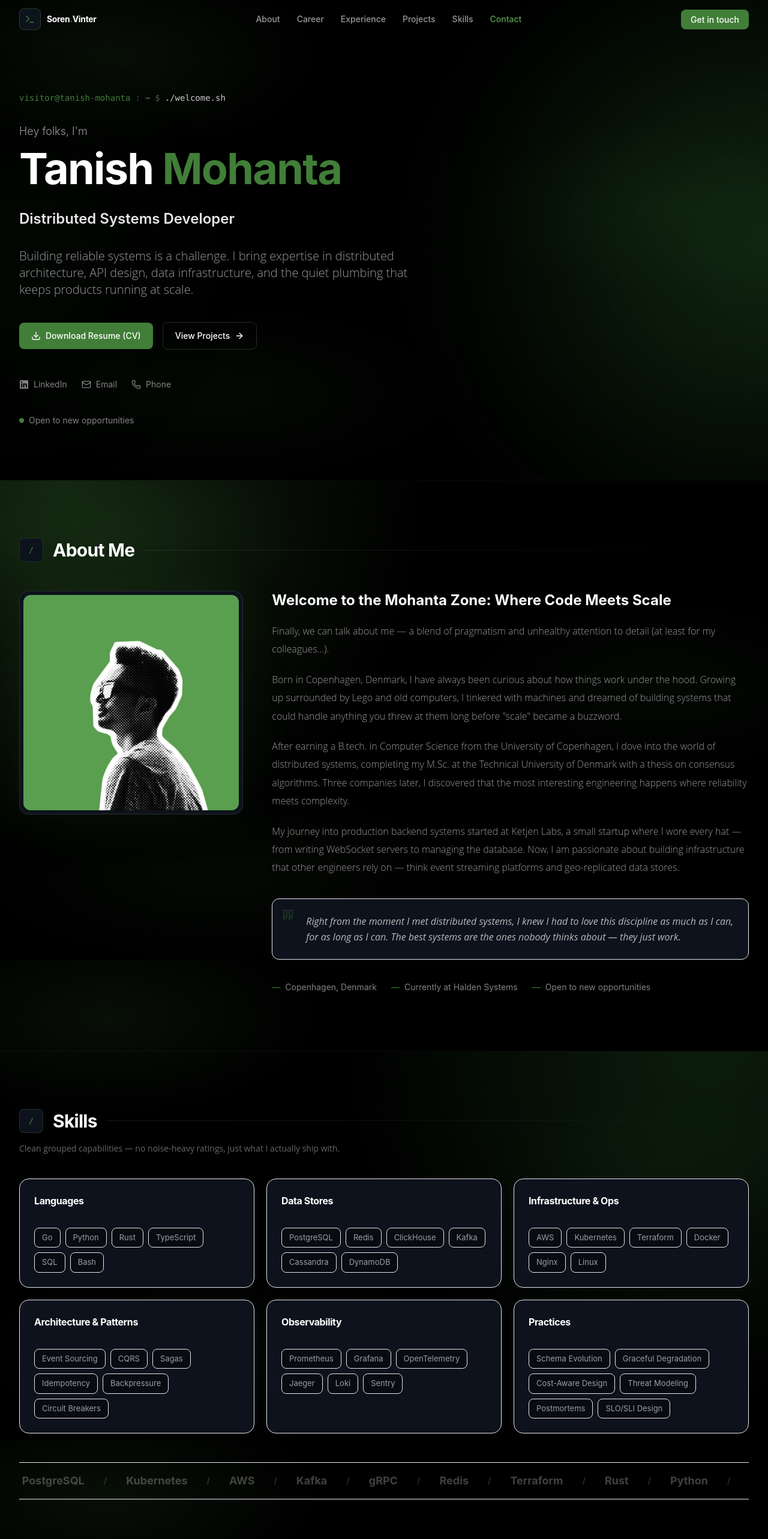
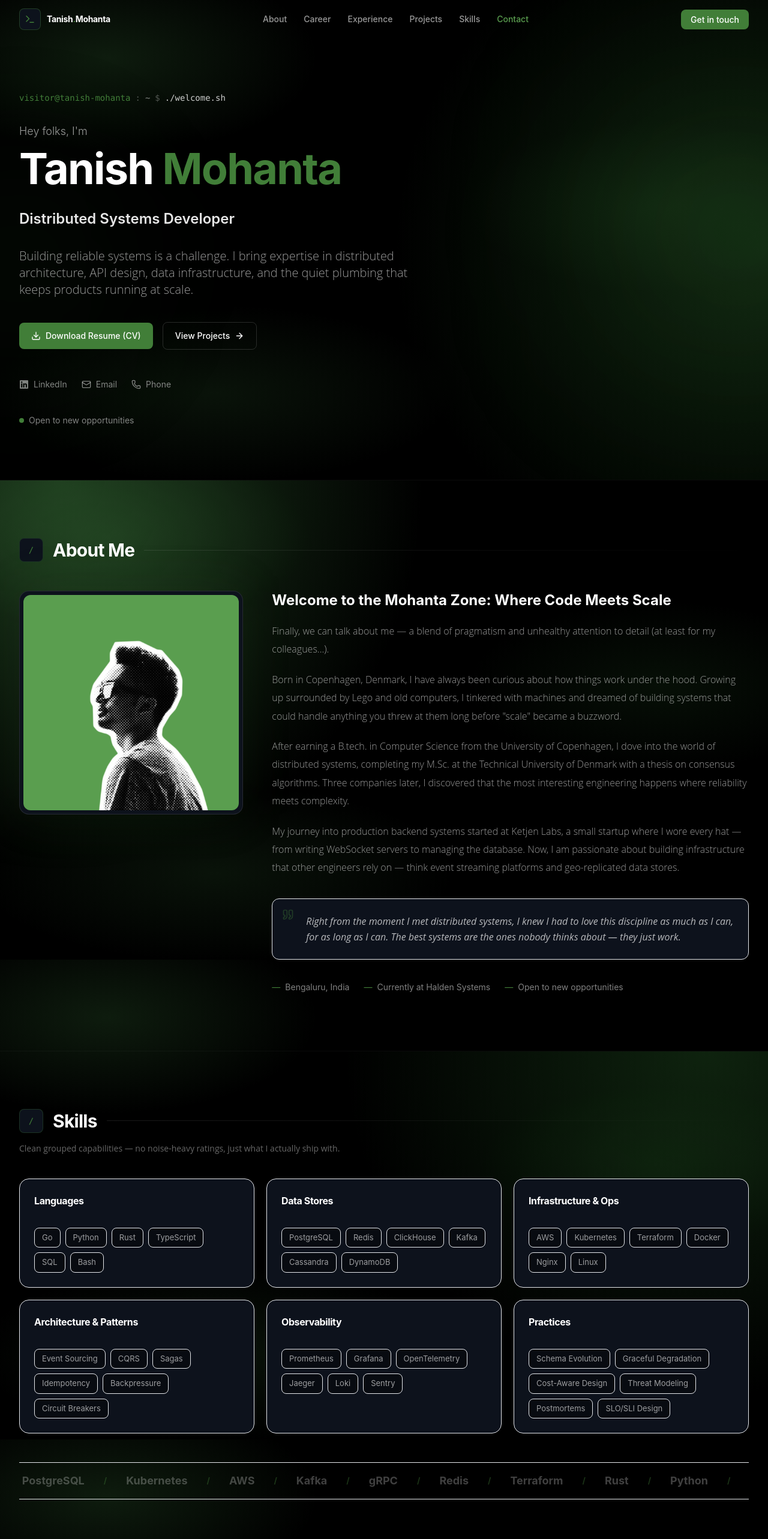
Before and after one commit to tanishtt/portfolio-app, a React (Vite) app: page / in a window 1280 px wide. Shown: the top 2566 px of the page at 60% size. Built offline with nearby package versions, Linux system fonts and the light colour scheme.

Commit message:
refactored green color

```diff
--- a/src/components/Navbar.tsx
+++ b/src/components/Navbar.tsx
@@ -39,7 +39,7 @@ export default function Navbar() {
             <Terminal className="w-4.5 h-4.5 text-[#417E38]" />
           </span>
           <span className="text-white text-sm font-bold tracking-tight">
-            Soren<span className="text-[#417E38]">.</span>Vinter
+            Tanish<span className="text-[#417E38]">.</span>Mohanta
           </span>
         </a>
 
--- a/src/data/portfolio.ts
+++ b/src/data/portfolio.ts
@@ -10,7 +10,7 @@ export const personal = {
   ],
   tagline:
     "Building reliable systems is a challenge. I bring expertise in distributed architecture, API design, data infrastructure, and the quiet plumbing that keeps products running at scale.",
-  location: "Copenhagen, Denmark",
+  location: "Bengaluru, India",
   email: "tanishmohanta1901@gmail.com",
   phone: "+91 7903109365",
   github: "https://github.com/tanishtt",
--- a/src/index.css
+++ b/src/index.css
@@ -7,9 +7,9 @@
     --white: #ffffff;
     --black: #000000;
     --primary: #0d121c;
-    --secondary: #417e38;
-    --secondary-light: #5a9e4f;
-    --secondary-dark: #2c682c;
+    --secondary: #4d9a4d;
+    --secondary-light: #79d57c;
+    --secondary-dark: #2d6c2d;
     --border: rgba(255, 255, 255, 0.08);
     --border-strong: rgba(255, 255, 255, 0.15);
     --text: #ffffff;
@@ -76,7 +76,9 @@
   }
 
   .glow-green {
-    box-shadow: 0 0 80px -20px rgba(65, 126, 56, 0.3);
+    box-shadow:
+      0 0 90px -20px rgba(77, 154, 77, 0.45),
+      0 0 35px rgba(121, 213, 124, 0.22);
   }
 
   .text-balance {
@@ -186,17 +188,17 @@
   background-image:
     radial-gradient(
       ellipse 38% 28% at 14% 12%,
-      rgba(65, 126, 56, 0.12),
+      rgba(77, 154, 77, 0.18),
       transparent 72%
     ),
     radial-gradient(
       ellipse 34% 24% at 86% 43%,
-      rgba(44, 104, 44, 0.08),
+      rgba(45, 108, 45, 0.14),
       transparent 74%
     ),
     radial-gradient(
       ellipse 42% 25% at 28% 82%,
-      rgba(65, 126, 56, 0.07),
+      rgba(77, 154, 77, 0.12),
       transparent 74%
     );
   background-attachment: fixed;
@@ -205,7 +207,7 @@
 .section-glow-left {
   background-image: radial-gradient(
     ellipse 64% 96% at 0% 48%,
-    rgba(65, 126, 56, 0.29),
+    rgba(77, 154, 77, 0.36),
     transparent 76%
   );
 }
@@ -213,7 +215,7 @@
 .section-glow-right {
   background-image: radial-gradient(
     ellipse 64% 96% at 100% 52%,
-    rgba(44, 104, 44, 0.29),
+    rgba(45, 108, 45, 0.34),
     transparent 76%
   );
 }
@@ -221,7 +223,7 @@
 .section-glow-top-left {
   background-image: radial-gradient(
     ellipse 62% 90% at 8% 0%,
-    rgba(65, 126, 56, 0.28),
+    rgba(77, 154, 77, 0.38),
     transparent 76%
   );
 }
@@ -229,7 +231,7 @@
 .section-glow-top-right {
   background-image: radial-gradient(
     ellipse 62% 90% at 92% 0%,
-    rgba(44, 104, 44, 0.28),
+    rgba(45, 108, 45, 0.32),
     transparent 76%
   );
 }
@@ -237,7 +239,7 @@
 .section-glow-center {
   background-image: radial-gradient(
     ellipse 62% 88% at 50% 0%,
-    rgba(65, 126, 56, 0.27),
+    rgba(77, 154, 77, 0.33),
     transparent 78%
   );
 }
@@ -245,7 +247,7 @@
 .section-glow-bottom {
   background-image: radial-gradient(
     ellipse 62% 90% at 55% 100%,
-    rgba(44, 104, 44, 0.27),
+    rgba(45, 108, 45, 0.3),
     transparent 76%
   );
 }
```
